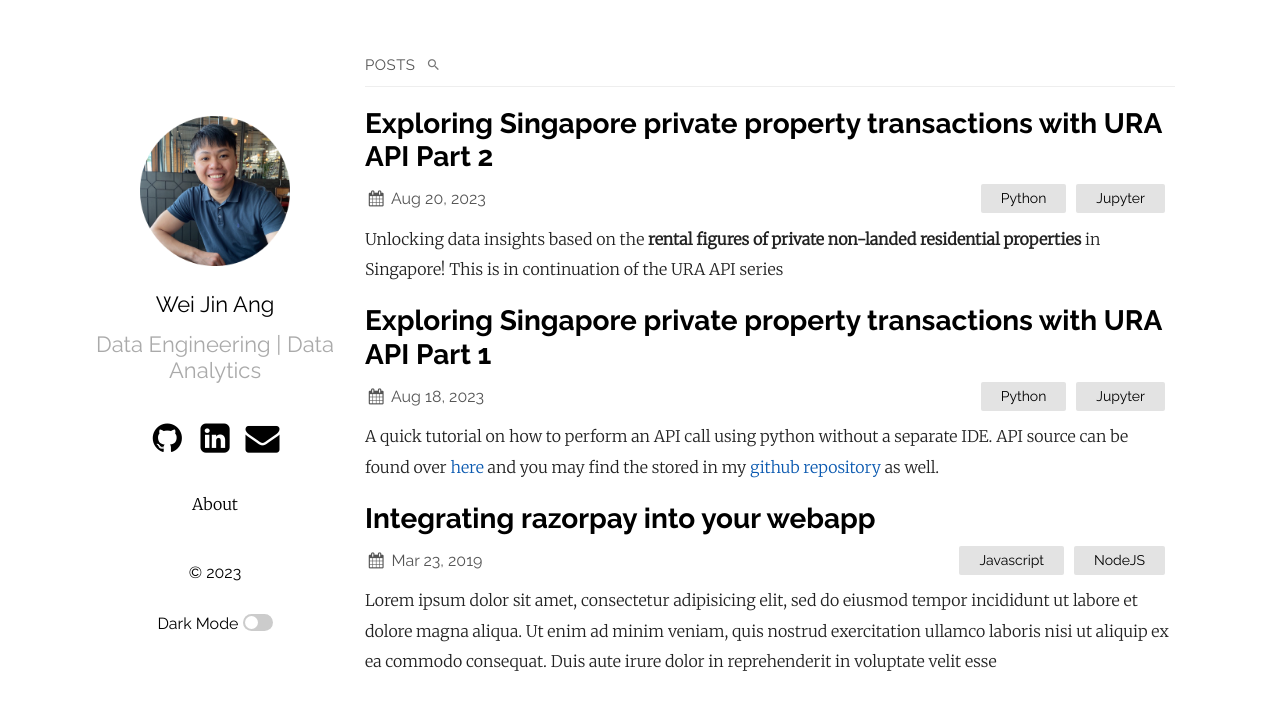
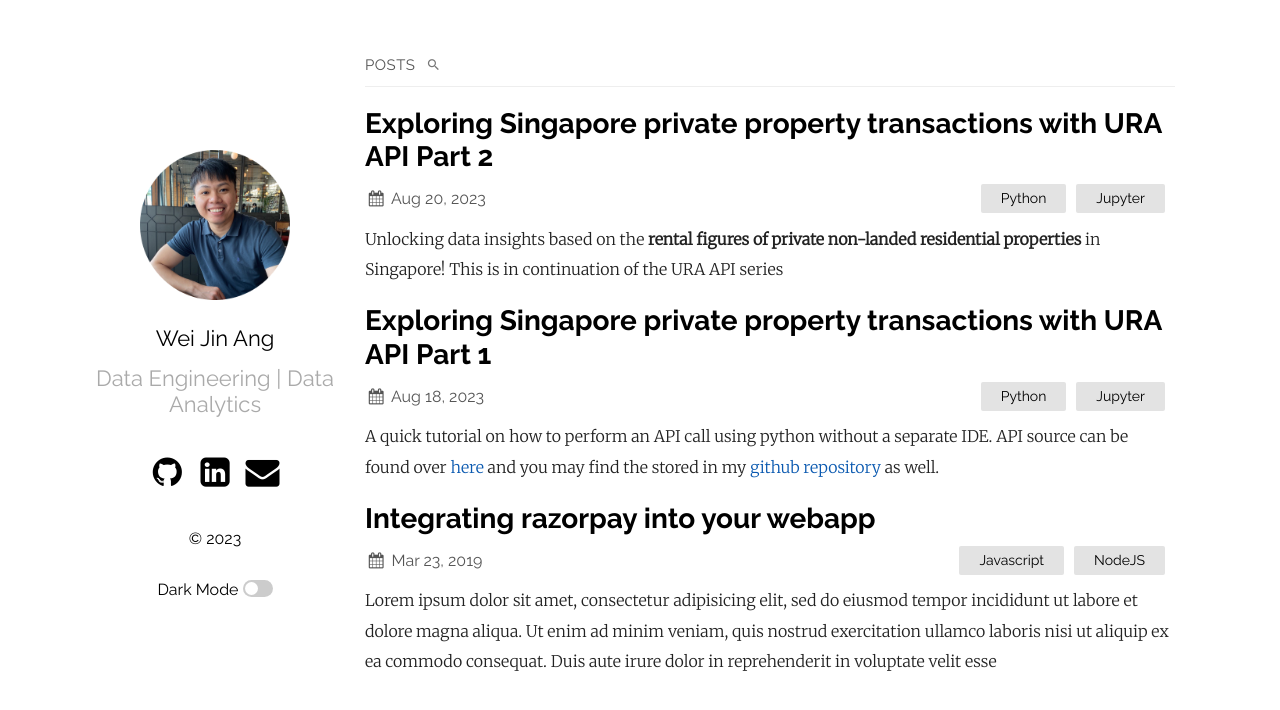
Before and after one commit to wjang96/wjang96.github.io, a Jekyll site: the page built from index.md, in a window 1280 px wide. Shown: the top 710 px of the page. Built offline with Jekyll 4.4.1, drawn with Linux system fonts in a browser that asks for light colours.

Commit message:
Update _config.yml

```diff
--- a/_config.yml
+++ b/_config.yml
@@ -13,9 +13,6 @@ sass:
 plainwhite:
   name: Wei Jin Ang
   tagline: Data Engineering | Data Analytics
-  navigation:
-    - title: About
-      url: "https://github.com/wjang96/wjang96.github.io/blob/main/about.md"
   date_format: "%b %-d, %Y"
   sitemap: true # set to true to generate sitemap.xml content
   search: true # set to true to enable searchbar
```
